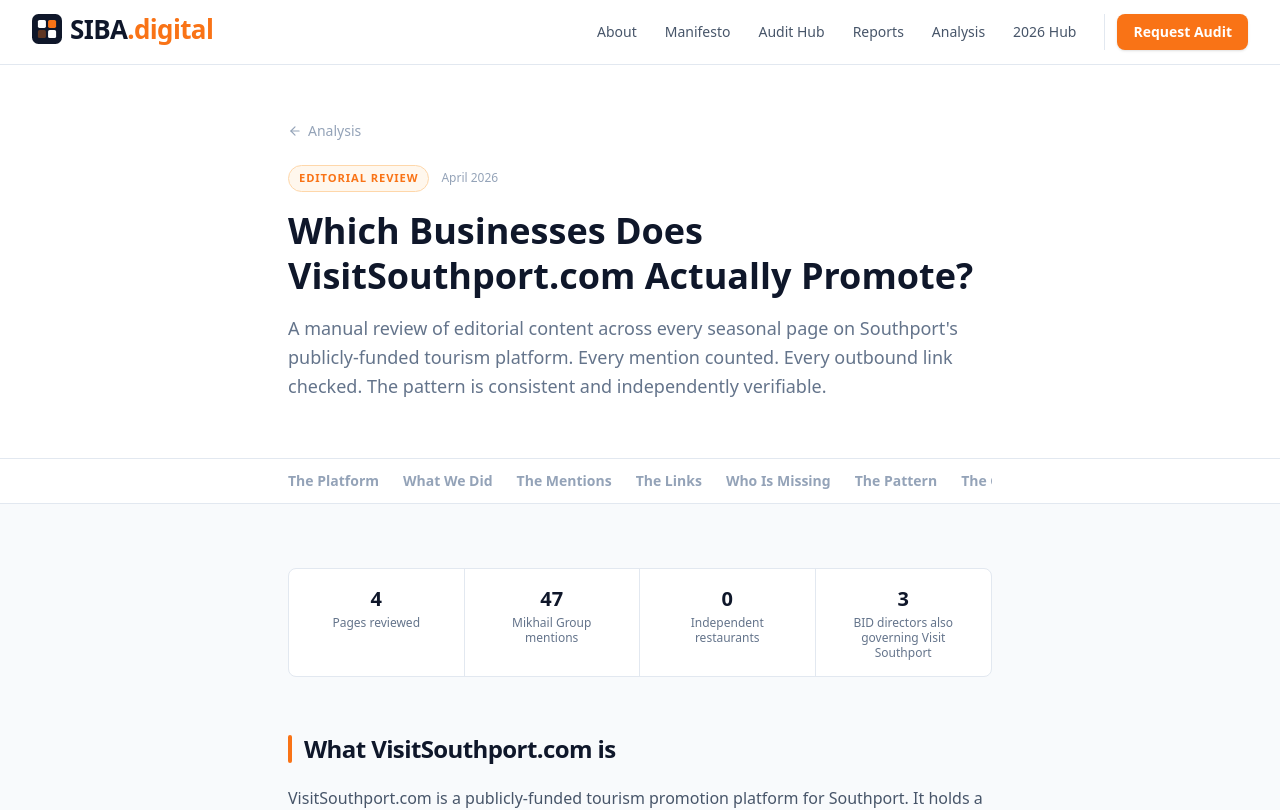
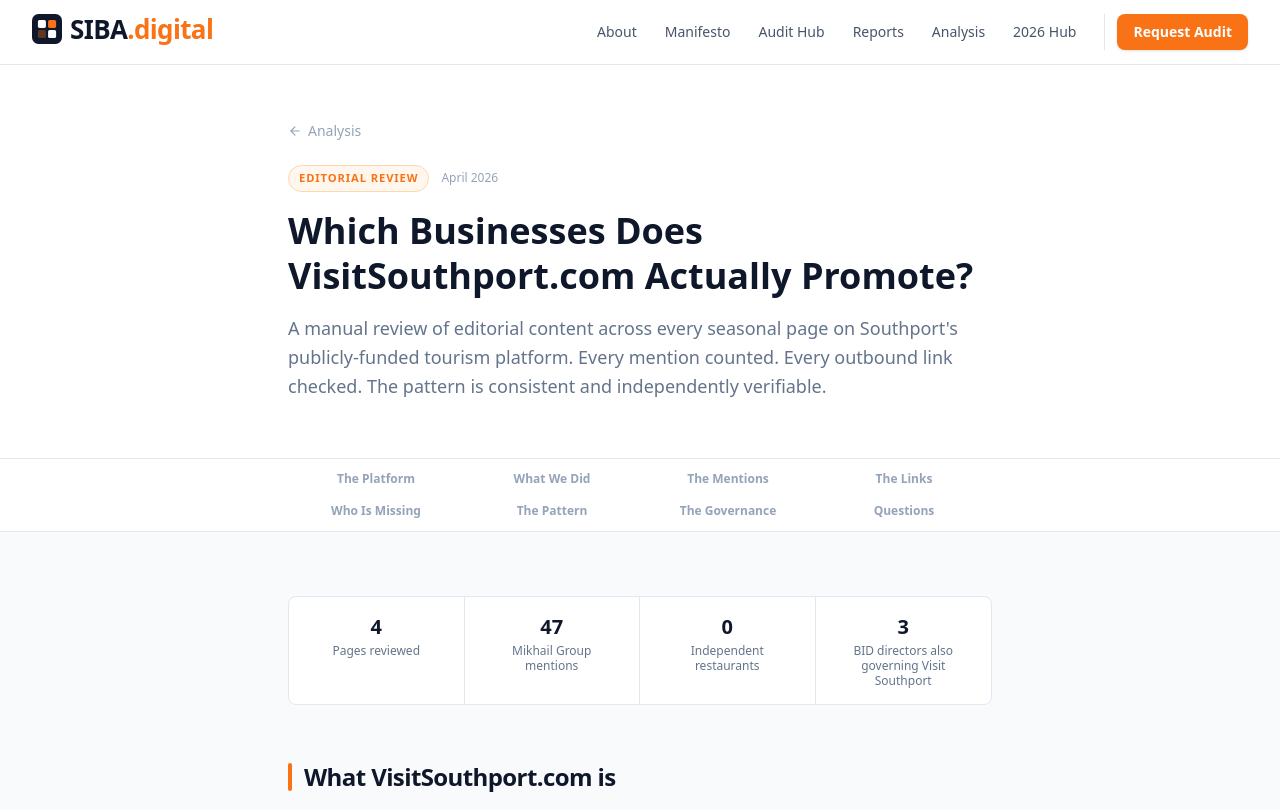
Before and after one commit to damian756/siba.digital, a Next.js app: page /analysis/selective-promotion in a window 1280 px wide. Shown: the top 810 px of the page. Built offline with nearby package versions, Linux system fonts and the light colour scheme.

Commit message:
Fix sticky nav: replace scrollable flex row with 4-column grid, no scrollbar

```diff
--- a/app/analysis/selective-promotion/page.tsx
+++ b/app/analysis/selective-promotion/page.tsx
@@ -275,7 +275,7 @@ export default function SelectivePromotionPage() {
       {/* Sticky section nav */}
       <div className="sticky top-16 z-10 border-b border-[#e2e8f0] bg-white/95 backdrop-blur-sm">
         <div className="mx-auto max-w-3xl px-4 sm:px-6 lg:px-8">
-          <nav className="flex gap-6 overflow-x-auto py-3 text-sm">
+          <nav className="grid grid-cols-4 py-1">
             {[
               { href: "#platform", label: "The Platform" },
               { href: "#method", label: "What We Did" },
@@ -289,7 +289,7 @@ export default function SelectivePromotionPage() {
               <a
                 key={l.href}
                 href={l.href}
-                className="flex-shrink-0 text-sm font-semibold text-[#94a3b8] hover:text-[#0f172a] transition-colors"
+                className="text-xs font-semibold text-[#94a3b8] hover:text-[#0f172a] transition-colors py-2 px-1 text-center"
               >
                 {l.label}
               </a>
```
